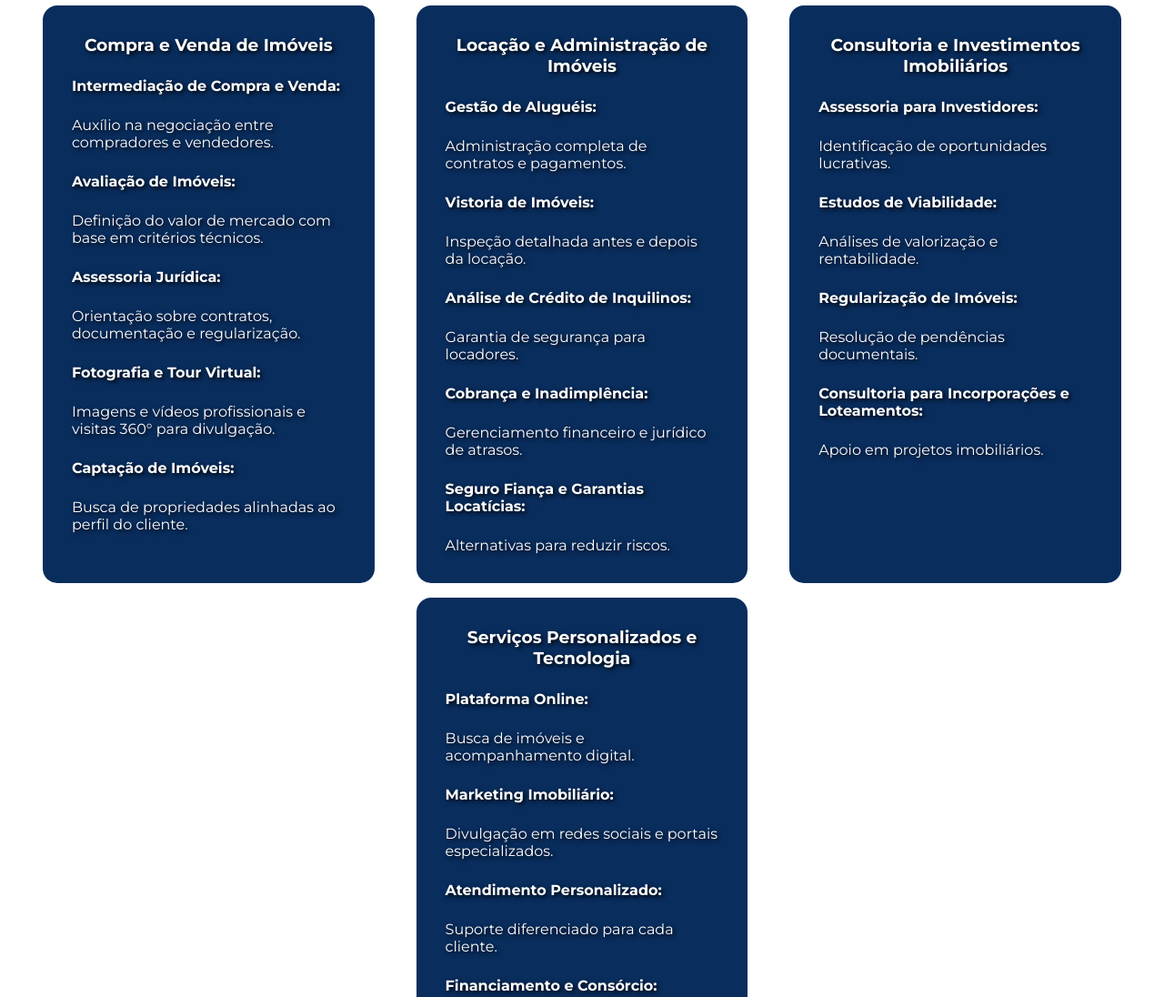
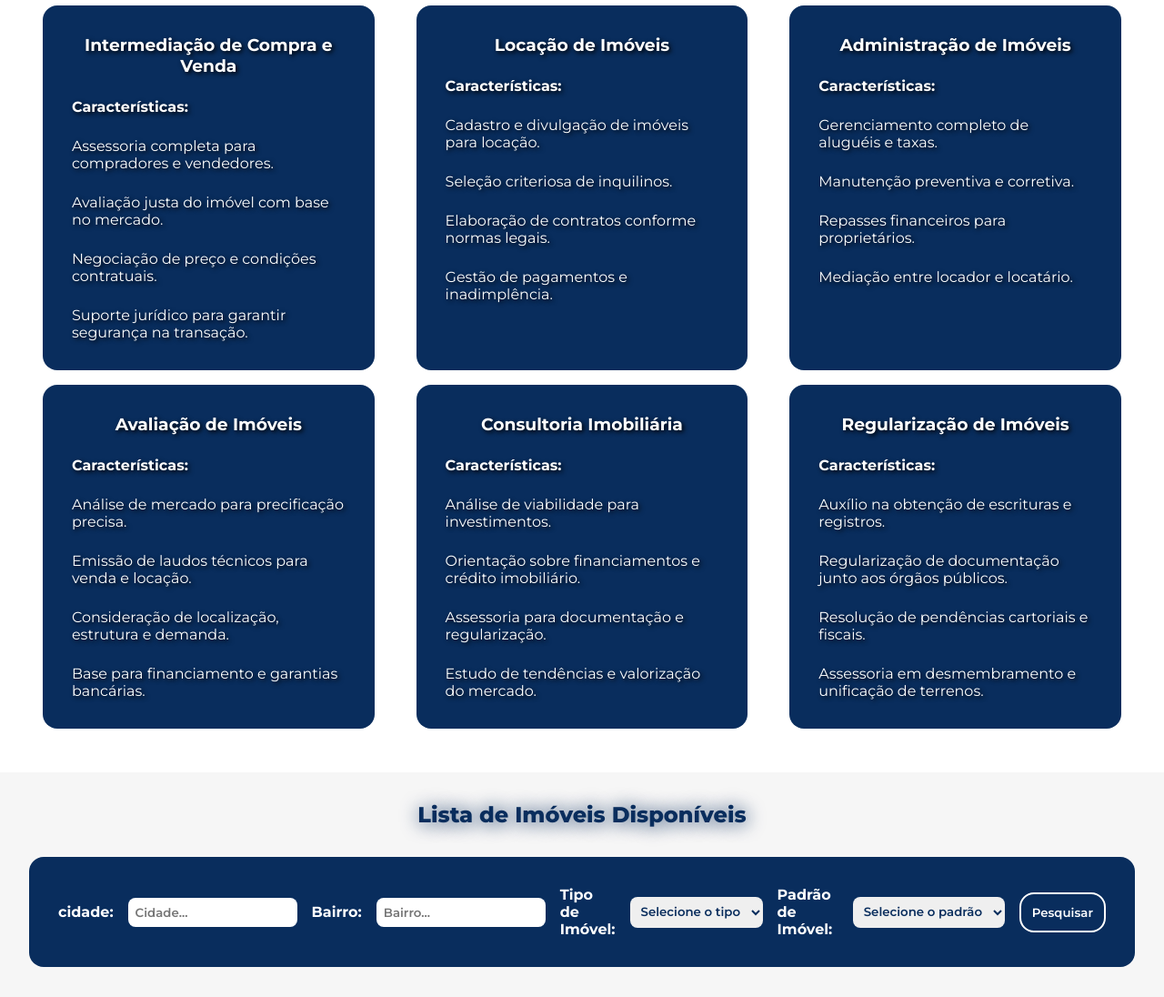
Before and after one commit to arthur10vieira/GuedesQueiroz, a plain HTML site: page index.html in a window 1280 px wide. Shown: the part 1140-2236 px from the top of the page at 91% size. Drawn offline with Linux system fonts and the light colour scheme.

Commit message:
6 servicos detalhados

```diff
--- a/index.html
+++ b/index.html
@@ -42,52 +42,52 @@
                 <h2>Nossos Servicos Imobiliários</h2>
                 <div id="cards">
                     <div id="card">
-                        <h3>Compra e Venda de Imóveis</h3>
-                        <p><strong>Intermediação de Compra e Venda:</strong></p>
-                        <p>Auxílio na negociação entre compradores e vendedores.</p>
-                        <p><strong>Avaliação de Imóveis:</strong></p>
-                        <p>Definição do valor de mercado com base em critérios técnicos.</p>
-                        <p><strong>Assessoria Jurídica:</strong></p>
-                        <p>Orientação sobre contratos, documentação e regularização.</p>
-                        <p><strong>Fotografia e Tour Virtual:</strong></p>
-                        <p>Imagens e vídeos profissionais e visitas 360° para divulgação.</p>
-                        <p><strong>Captação de Imóveis:</strong></p>
-                        <p>Busca de propriedades alinhadas ao perfil do cliente.</p>
+                        <h3>Intermediação de Compra e Venda</h3>
+                        <p><strong>Características:</strong></p>
+                        <p>Assessoria completa para compradores e vendedores.</p>
+                        <p>Avaliação justa do imóvel com base no mercado.</p>
+                        <p>Negociação de preço e condições contratuais.</p>
+                        <p>Suporte jurídico para garantir segurança na transação.</p>
                     </div>
                     <div id="card">
-                        <h3>Locação e Administração de Imóveis</h3>
-                        <p><strong>Gestão de Aluguéis:</strong></p>
-                        <p>Administração completa de contratos e pagamentos.</p>
-                        <p><strong>Vistoria de Imóveis:</strong></p>
-                        <p>Inspeção detalhada antes e depois da locação.</p>
-                        <p><strong>Análise de Crédito de Inquilinos:</strong></p>
-                        <p>Garantia de segurança para locadores.</p>
-                        <p><strong>Cobrança e Inadimplência:</strong></p>
-                        <p>Gerenciamento financeiro e jurídico de atrasos.</p>
-                        <p><strong>Seguro Fiança e Garantias Locatícias:</strong></p>
-                        <p>Alternativas para reduzir riscos.</p>
+                        <h3>Locação de Imóveis </h3>
+                        <p><strong>Características:</strong></p>
+                        <p>Cadastro e divulgação de imóveis para locação.</p>
+                        <p>Seleção criteriosa de inquilinos.</p>
+                        <p>Elaboração de contratos conforme normas legais.</p>
+                        <p>Gestão de pagamentos e inadimplência.</p>
                     </div>
                     <div id="card">
-                        <h3>Consultoria e Investimentos Imobiliários</h3>
-                        <p><strong>Assessoria para Investidores:</strong></p>
-                        <p>Identificação de oportunidades lucrativas.</p>
-                        <p><strong>Estudos de Viabilidade:</strong></p>
-                        <p>Análises de valorização e rentabilidade.</p>
-                        <p><strong>Regularização de Imóveis:</strong></p>
-                        <p>Resolução de pendências documentais.</p>
-                        <p><strong>Consultoria para Incorporações e Loteamentos:</strong></p>
-                        <p>Apoio em projetos imobiliários.</p>
+                        <h3>Administração de Imóveis</h3>
+                        <p><strong>Características:</strong></p>
+                        <p>Gerenciamento completo de aluguéis e taxas.</p>
+                        <p>Manutenção preventiva e corretiva.</p>
+                        <p>Repasses financeiros para proprietários.</p>
+                        <p>Mediação entre locador e locatário.</p>
                     </div>
                     <div id="card">
-                        <h3>Serviços Personalizados e Tecnologia</h3>
-                        <p><strong>Plataforma Online:</strong></p>
-                        <p>Busca de imóveis e acompanhamento digital.</p>
-                        <p><strong>Marketing Imobiliário:</strong></p>
-                        <p>Divulgação em redes sociais e portais especializados.</p>
-                        <p><strong>Atendimento Personalizado:</strong></p>
-                        <p>Suporte diferenciado para cada cliente.</p>
-                        <p><strong>Financiamento e Consórcio:</strong></p>
-                        <p>Facilitação de crédito imobiliário.</p>
+                        <h3>Avaliação de Imóveis</h3>
+                        <p><strong>Características:</strong></p>
+                        <p>Análise de mercado para precificação precisa.</p>
+                        <p>Emissão de laudos técnicos para venda e locação.</p>
+                        <p>Consideração de localização, estrutura e demanda.</p>
+                        <p>Base para financiamento e garantias bancárias.</p>
+                    </div>
+                    <div id="card">
+                        <h3>Consultoria Imobiliária</h3>
+                        <p><strong>Características:</strong></p>
+                        <p>Análise de viabilidade para investimentos.</p>
+                        <p>Orientação sobre financiamentos e crédito imobiliário.</p>
+                        <p>Assessoria para documentação e regularização.</p>
+                        <p>Estudo de tendências e valorização do mercado.</p>
+                    </div>
+                    <div id="card">
+                        <h3>Regularização de Imóveis</h3>
+                        <p><strong>Características:</strong></p>
+                        <p>Auxílio na obtenção de escrituras e registros.</p>
+                        <p>Regularização de documentação junto aos órgãos públicos.</p>
+                        <p>Resolução de pendências cartoriais e fiscais.</p>
+                        <p>Assessoria em desmembramento e unificação de terrenos.</p>
                     </div>
                 </div>
             </section>
```
